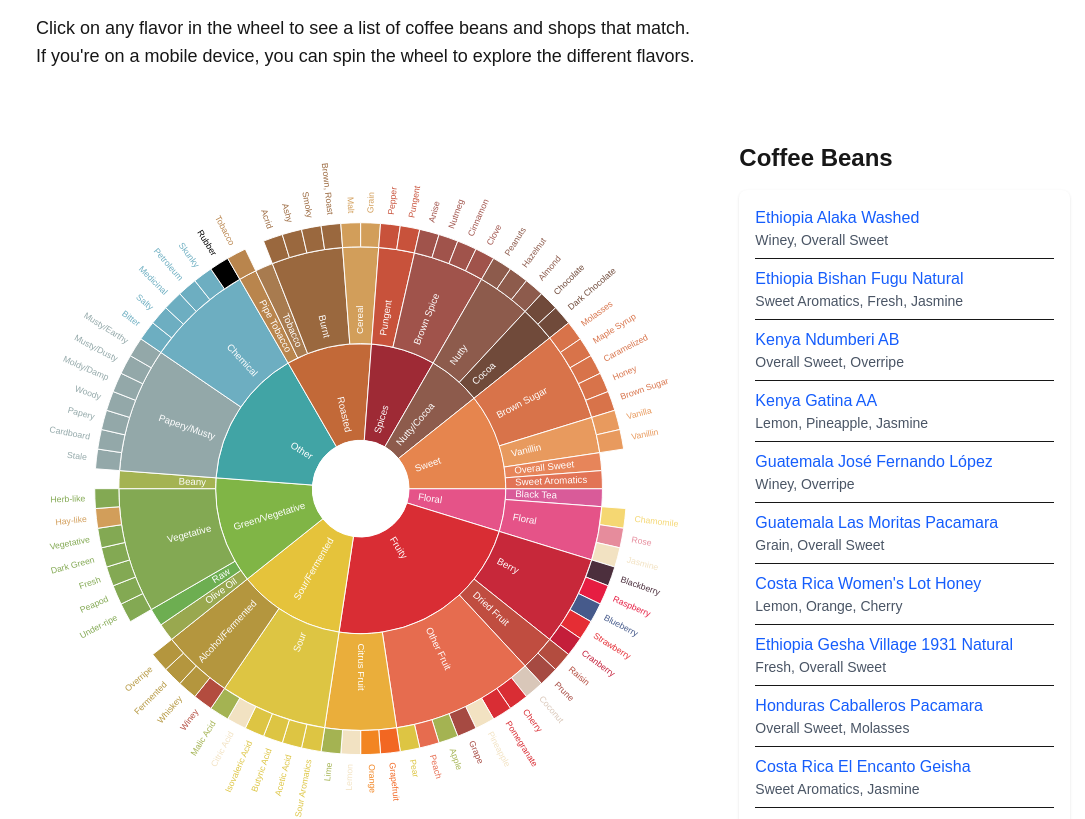
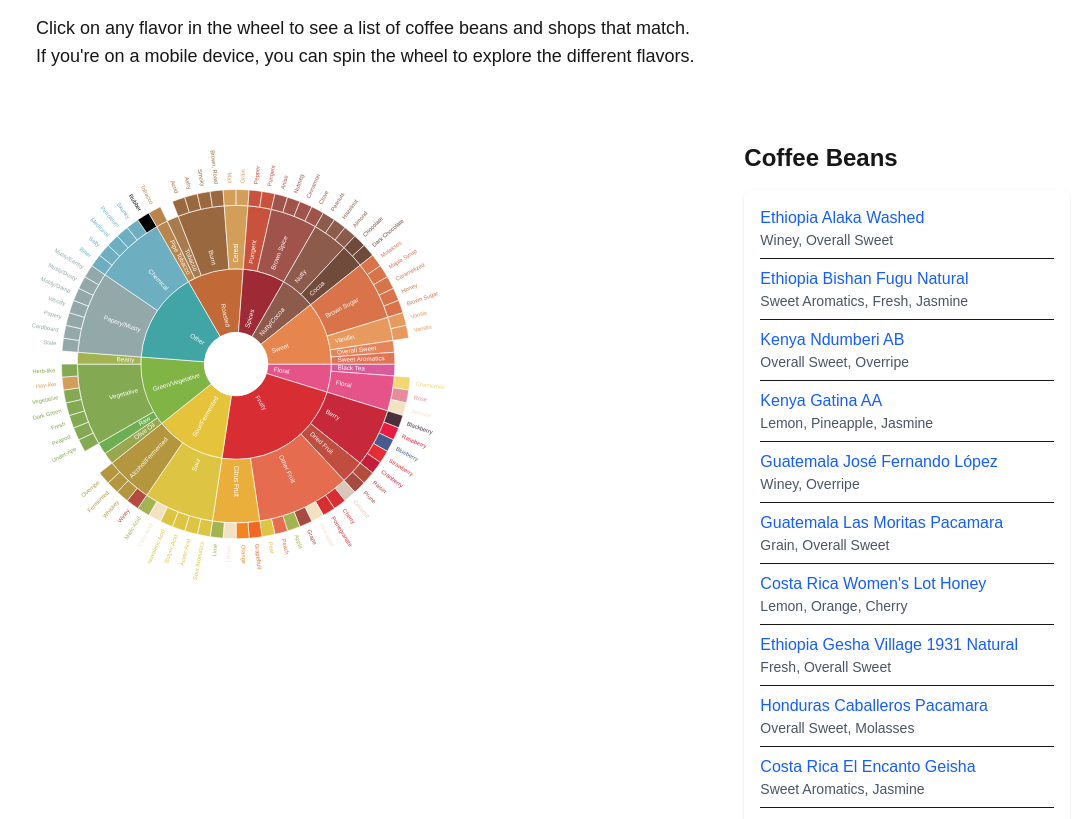
Before and after one commit to hankhsiao/coffee-taste-finder, a Next.js app: page / in a window 1280 px wide. Shown: the part 406-1225 px from the top of the page, without its empty margins (98-1183 px from the left). Built offline with nearby package versions, Linux system fonts and the light colour scheme.

Commit message:
feat: implement sticky wheel when the user scroll up

```diff
--- a/app/components/ClientFlavorWheel.tsx
+++ b/app/components/ClientFlavorWheel.tsx
@@ -6,6 +6,7 @@ import { Flavor, FlavorChild, FlavorLevel3 } from '../data/types';
 interface FlavorWheelProps {
   onFlavorSelect: (flavor: Flavor | FlavorChild | FlavorLevel3, level: 1 | 2 | 3) => void;
   selectedFlavors: string[];
+  enableSpinning?: boolean;
 }
 
 const FlavorWheel = dynamic(() => import('./FlavorWheel'), {
--- a/app/components/Description.tsx
+++ b/app/components/Description.tsx
@@ -2,7 +2,7 @@ import { descriptionData, DescriptionSection } from '../data/description';
 
 const Description = () => {
   return (
-    <div className="p-8">
+    <div className="p-4 md:p-8">
       {descriptionData.map((section: DescriptionSection) => (
         <div key={section.id} className="mb-6">
           <h2 className="text-2xl font-bold mb-2">{section.title}</h2>
--- a/app/components/FlavorWheel.tsx
+++ b/app/components/FlavorWheel.tsx
@@ -7,9 +7,10 @@ import { Flavor, FlavorChild, FlavorLevel3 } from '../data/types';
 interface FlavorWheelProps {
   onFlavorSelect: (flavor: Flavor | FlavorChild | FlavorLevel3, level: 1 | 2 | 3) => void;
   selectedFlavors: string[];
+  enableSpinning?: boolean;
 }
 
-const FlavorWheel = ({ onFlavorSelect, selectedFlavors }: FlavorWheelProps) => {
+const FlavorWheel = ({ onFlavorSelect, selectedFlavors, enableSpinning = true }: FlavorWheelProps) => {
   const [rotationAngle, setRotationAngle] = useState(0);
   const isDragging = useRef(false);
   const previousAngle = useRef(0);
@@ -56,6 +57,7 @@ const FlavorWheel = ({ onFlavorSelect, selectedFlavors }: FlavorWheelProps) => {
 
 
   const handleMouseDown = (e: MouseEvent<SVGSVGElement>) => {
+    if (isMobile && !enableSpinning) return;
     isDragging.current = true;
     previousAngle.current = getAngle(e.clientX, e.clientY);
     svgRef.current?.classList.add('grabbing');
@@ -75,6 +77,7 @@ const FlavorWheel = ({ onFlavorSelect, selectedFlavors }: FlavorWheelProps) => {
   };
 
   const handleTouchStart = (e: TouchEvent<SVGSVGElement>) => {
+    if (!enableSpinning) return;
     isDragging.current = true;
     previousAngle.current = getAngle(e.touches[0].clientX, e.touches[0].clientY);
   };
--- /dev/null
+++ b/app/components/StickyComponent.tsx
@@ -0,0 +1,89 @@
+'use client';
+
+import { useState, useRef, useEffect, ReactNode } from 'react';
+
+interface StickyComponentProps {
+  children: ReactNode;
+  className?: string;
+  yOffset?: number;
+  onStickyChange?: (isSticky: boolean) => void;
+}
+
+export default function StickyComponent({
+  children,
+  className = '',
+  yOffset = 0,
+  onStickyChange
+}: StickyComponentProps) {
+  const [isSticky, setIsSticky] = useState(false);
+  const [containerHeight, setContainerHeight] = useState(0);
+  const sentinelRef = useRef<HTMLDivElement>(null);
+  const containerRef = useRef<HTMLDivElement>(null);
+  const placeholderRef = useRef<HTMLDivElement>(null);
+
+  // Set initial sticky state on mount
+  useEffect(() => {
+    if (sentinelRef.current) {
+      const rect = sentinelRef.current.getBoundingClientRect();
+      setIsSticky(rect.top < yOffset);
+    }
+  }, [yOffset]);
+
+  // Observe scroll to detect when container should become sticky
+  useEffect(() => {
+    const sentinel = sentinelRef.current;
+    if (!sentinel) return;
+
+    const handleScroll = () => {
+      const sentinelTop = sentinel.getBoundingClientRect().top;
+      const newIsSticky = sentinelTop < yOffset;
+
+      if (newIsSticky !== isSticky) {
+        setIsSticky(newIsSticky);
+        onStickyChange?.(newIsSticky);
+      }
+    };
+
+    window.addEventListener('scroll', handleScroll, { passive: true });
+    return () => window.removeEventListener('scroll', handleScroll);
+  }, [isSticky, yOffset, onStickyChange]);
+
+  // Track container height to maintain space in placeholder
+  useEffect(() => {
+    const container = containerRef.current;
+    if (!container) return;
+
+    const resizeObserver = new ResizeObserver(() => {
+      setContainerHeight(container.offsetHeight);
+    });
+
+    resizeObserver.observe(container);
+    // Set initial height
+    setContainerHeight(container.offsetHeight);
+
+    return () => resizeObserver.disconnect();
+  }, []);
+
+  return (
+    <>
+      {/* Sentinel: tiny element that triggers sticky when it leaves viewport */}
+      <div ref={sentinelRef} className="h-0" />
+
+      {/* Placeholder to maintain space when content becomes fixed */}
+      <div
+        ref={placeholderRef}
+        className={isSticky ? className : 'hidden'}
+        style={{ height: isSticky ? containerHeight : 'auto' }}
+      />
+
+      {/* Actual content container */}
+      <div
+        ref={containerRef}
+        className={`${className} ${isSticky ? 'fixed left-0 z-40' : 'relative'}`}
+        style={isSticky ? { top: `${yOffset}px` } : undefined}
+      >
+        {children}
+      </div>
+    </>
+  );
+}
--- a/app/page.tsx
+++ b/app/page.tsx
@@ -1,8 +1,9 @@
 'use client';
 
-import { useState } from 'react';
+import { useState, useRef, useEffect } from 'react';
 import ClientFlavorWheel from './components/ClientFlavorWheel';
 import CoffeeBeanList from './components/CoffeeBeanList';
+import StickyComponent from './components/StickyComponent';
 import { coffeeBeansData } from './data/coffee-beans';
 import { flavorWheelData } from './data/flavors';
 import { Flavor, FlavorChild, FlavorLevel3 } from './data/types';
@@ -25,6 +26,24 @@ const flavorIdToNameMap = buildFlavorIdToNameMap();
 
 export default function Home() {
   const [selectedFlavors, setSelectedFlavors] = useState<string[]>([]);
+  const [wheelHeight, setWheelHeight] = useState(0);
+  const [isWheelSticky, setIsWheelSticky] = useState(false);
+  const wheelContainerRef = useRef<HTMLDivElement>(null);
+
+  // Track wheel container height to calculate yOffset
+  useEffect(() => {
+    const container = wheelContainerRef.current;
+    if (!container) return;
+
+    const resizeObserver = new ResizeObserver(() => {
+      setWheelHeight(container.offsetHeight);
+    });
+
+    resizeObserver.observe(container);
+    setWheelHeight(container.offsetHeight);
+
+    return () => resizeObserver.disconnect();
+  }, []);
 
   const handleFlavorSelect = (flavor: Flavor | FlavorChild | FlavorLevel3, level: 1 | 2 | 3) => {
     let flavorIds: string[] = [];
@@ -60,11 +79,16 @@ export default function Home() {
         <h1 className="text-4xl font-bold text-center">Coffee Taste Finder</h1>
       </div>
       <Description />
-      <div className="w-full max-w-7xl lg:flex lg:items-start">
-        <div className="lg:w-2/3">
-          <ClientFlavorWheel onFlavorSelect={handleFlavorSelect} selectedFlavors={selectedFlavors} />
+      <div className="w-full max-w-7xl lg:flex lg:items-start gap-4">
+        {/* Wheel container - sticky on mobile */}
+        <div ref={wheelContainerRef} className="w-full lg:w-2/3">
+          <StickyComponent className="w-full lg:w-2/3" yOffset={-Math.floor(wheelHeight / 3)} onStickyChange={setIsWheelSticky}>
+            <ClientFlavorWheel onFlavorSelect={handleFlavorSelect} selectedFlavors={selectedFlavors} enableSpinning={isWheelSticky} />
+          </StickyComponent>
         </div>
-        <div className="lg:w-1/3 p-4">
+
+        {/* Coffee bean list */}
+        <div className="w-full lg:w-1/3 p-4 mt-4 lg:mt-0">
           <CoffeeBeanList beans={filteredBeans} />
         </div>
       </div>
```
